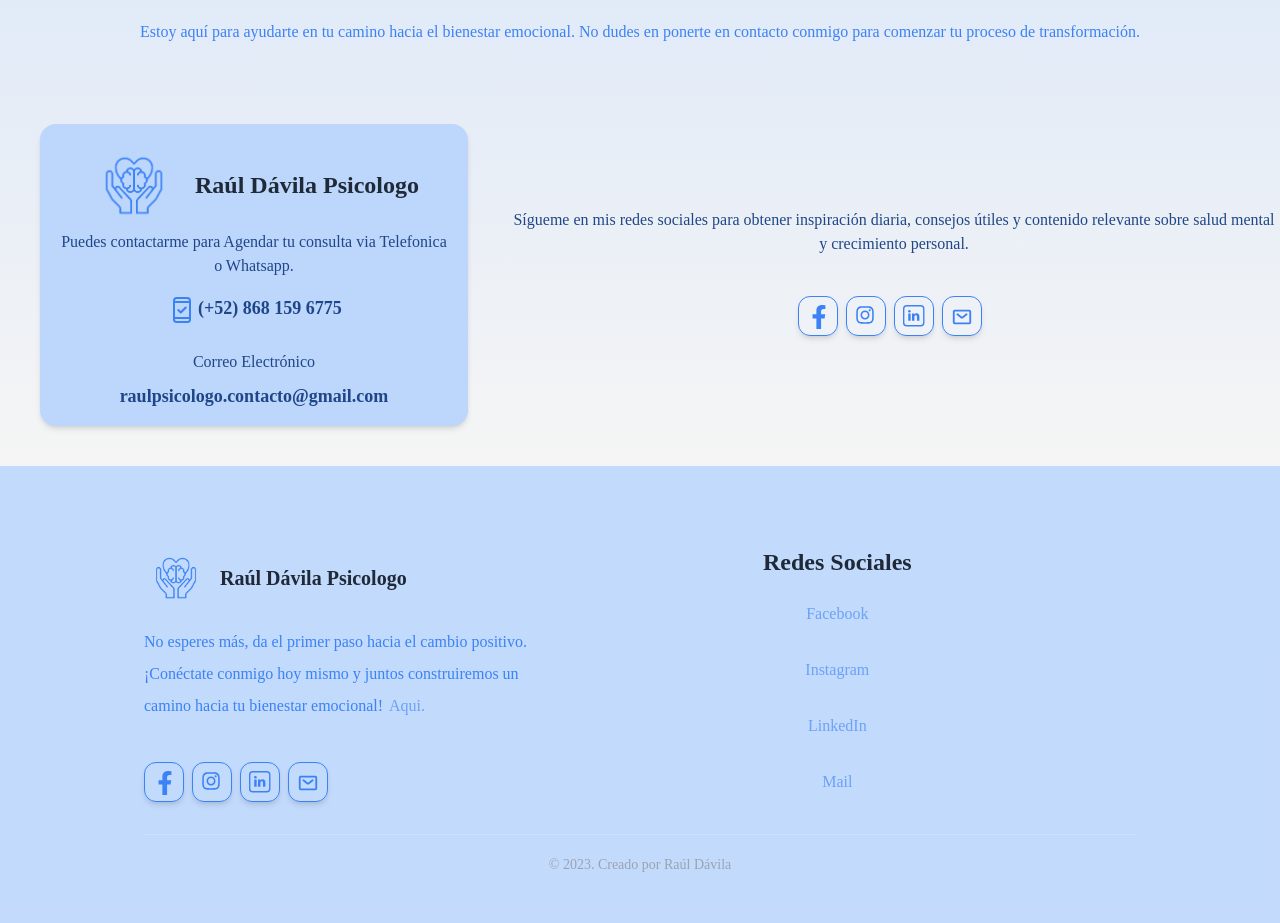
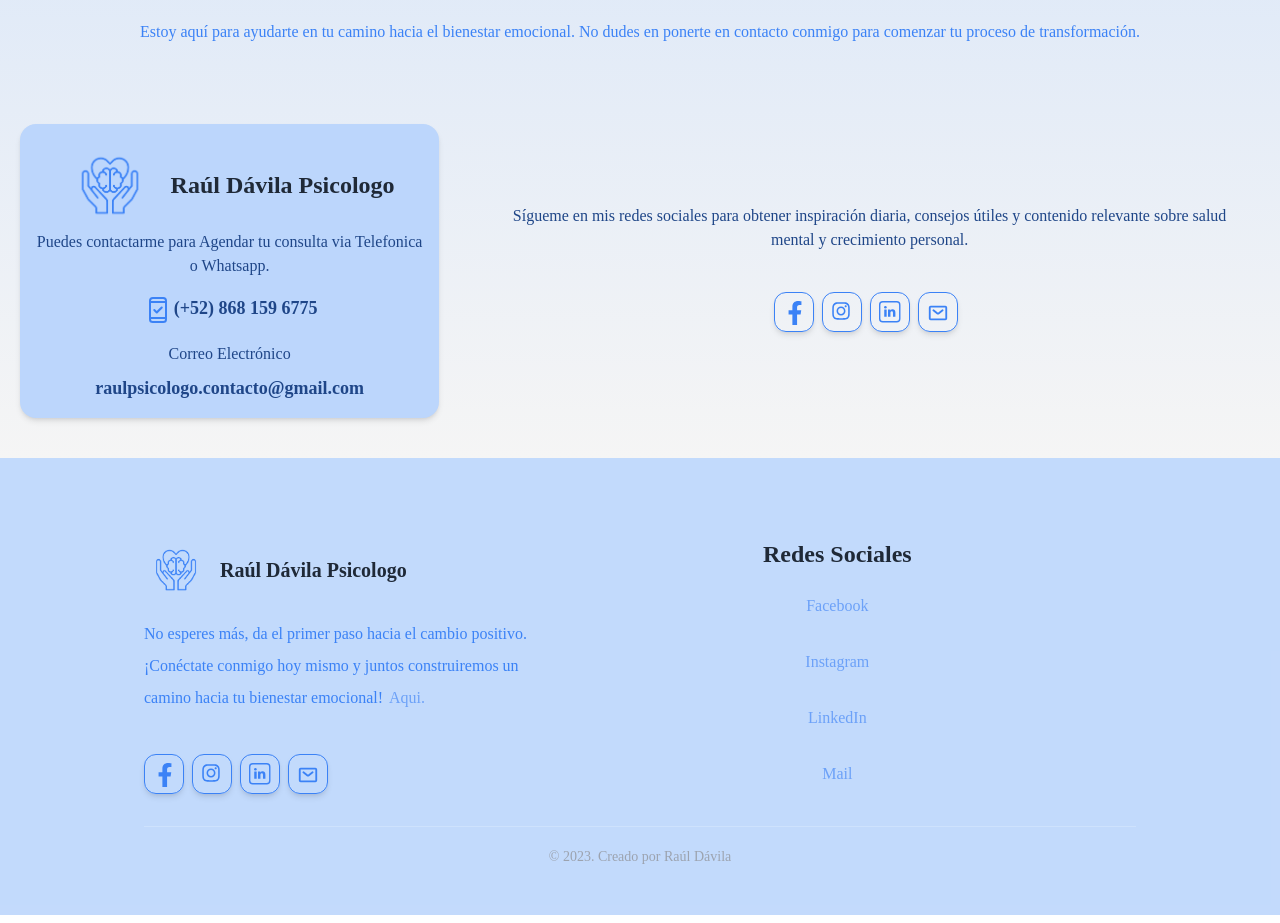
Before and after one commit to magoMercurio/raul-psicologo, a React (Vite) app: page / in a window 1280 px wide. Shown: the part 3160-4083 px from the top of the page. Built offline with nearby package versions, Linux system fonts and the light colour scheme; a web font is replaced by a local one.

Commit message:
fix margin

```diff
--- a/src/components/CardContact/index.jsx
+++ b/src/components/CardContact/index.jsx
@@ -5,25 +5,27 @@ const CardContact = ({ nombre, email, telLink, tel }) => {
 
 
   return (
-    <div className=" contact-direct-container flex flex-col justify-center items-center  my-10 mx-10 p-4 bg-customLightBg1 shadow-md rounded-2xl">
+    <div className=" contact-direct-container  flex flex-col justify-center items-center  my-10 mx-5 p-4 bg-customLightBg1 shadow-md rounded-2xl">
     <div className=" logo-container flex justify-start items-center ">
           <div>
             <img src={Logo} alt="Logo" className="w-[90px] h-[90px] object-contain mr-4" />
           </div>
             <span className="font-['openSans'] font-bold text-2xl " >{ nombre }</span>
         </div>
-        <div>
-          <div className="text-customLightBg3 text-center mb-4">
+        <div className="w-full">
+          <div className="text-customLightBg3  text-center mb-4">
             Puedes contactarme para Agendar tu consulta via Telefonica o Whatsapp.
           </div>
           <div className="text-customLightBg3 text-center text-lg font-bold flex flex-row justify-center hover:text-customLightBg3Hover cursor-pointer" >
           <MobileIcon />
-          <a href={`tel:${ telLink }`}>{ tel }</a>
+          <a href={`tel:${ telLink }`}>{ tel}</a>
           </div>
-          <p className=" text-customLightBg3 text-center mt-6 "> Correo Electrónico
-          <p className="mt-2 ">
-          <a className="text-customLightBg3 text-lg font-bold hover:text-customLightBg3Hover cursor-pointer" href={`mailto:${ email }?subject=Consulta%20`}>{ email }</a></p>
-          </p>
+          <div className="w-full flex flex-col justify-center items-center  ">
+            <p className=" text-customLightBg3 text-center mt-4 "> Correo Electrónico
+            <p className="w-full mt-2 mx-auto text-center">
+            <a className=" text-customLightBg3 text-xs sm:text-lg font-bold break-words hover:text-customLightBg3Hover cursor-pointer" href={`mailto:${ email }?subject=Consulta%20`}>{ email }</a></p>
+            </p>
+          </div>
         </div>
 
     </div>
--- a/src/components/Contacto/index.jsx
+++ b/src/components/Contacto/index.jsx
@@ -25,7 +25,7 @@ const Contacto = () => {
       </p>
       <div className="container w-full flex flex-col-reverse md:flex-row-reverse m-auto ">
         <div className="socials flex flex-col justify-center items-center mt-10 mb-10">
-          <p className="text-customLightBg3 break-words text-center ">Sígueme en mis redes sociales para obtener inspiración diaria, consejos útiles y contenido relevante sobre salud mental y crecimiento personal.</p>
+          <p className="text-customLightBg3 break-words text-center mx-10 ">Sígueme en mis redes sociales para obtener inspiración diaria, consejos útiles y contenido relevante sobre salud mental y crecimiento personal.</p>
           <div className="w-fit  gap-4 mt-10">
                 <a
                   className="inline-block w-10  h-10 mr-2 p-2 custom-border-gray bg-customDarkBg2   hover:bg-customLightBg3Hover rounded-xl shadow-md"
```
